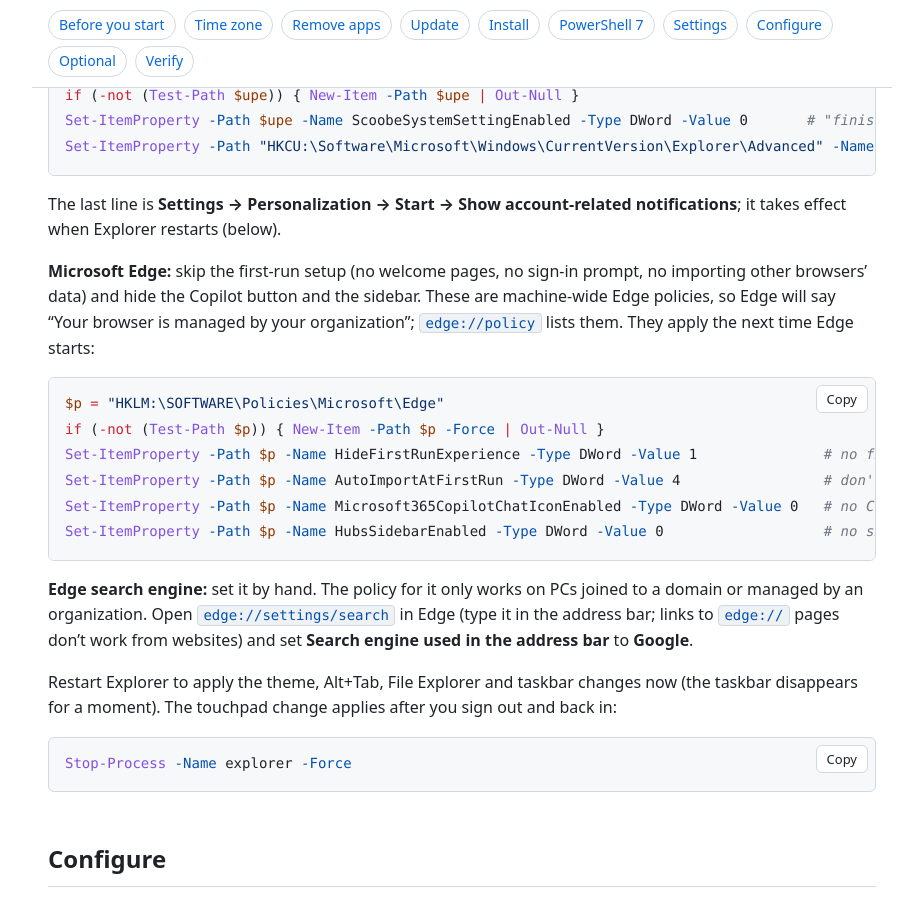
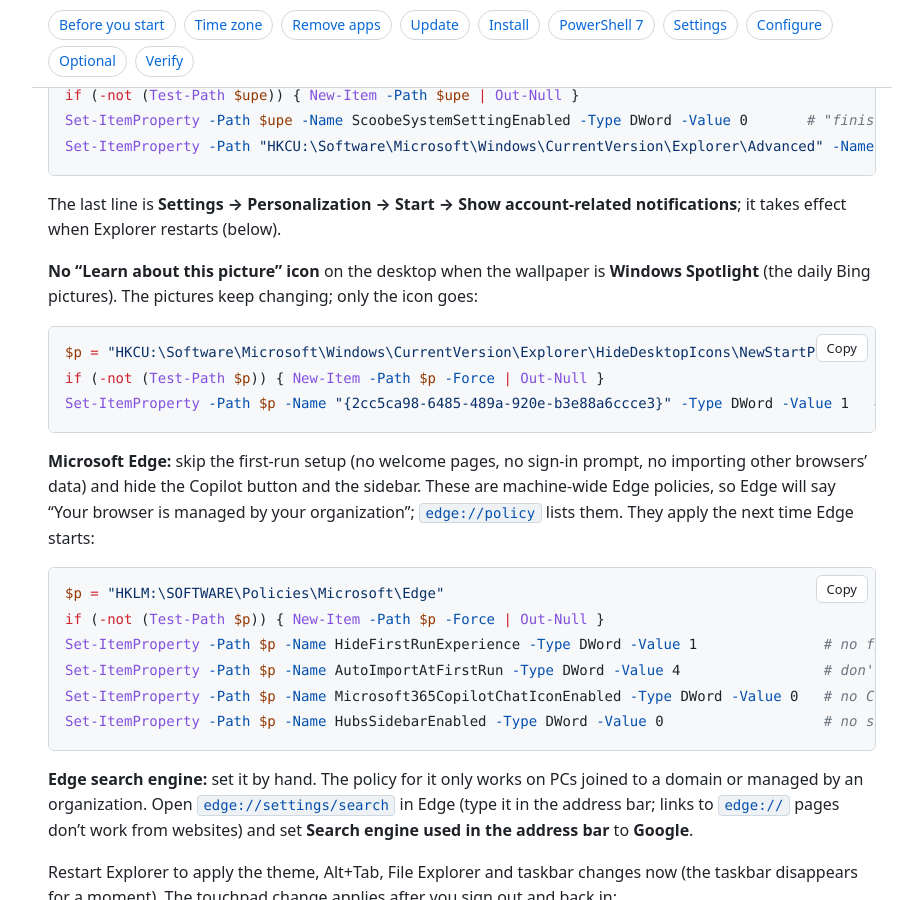
Before and after one commit to leewiscovitch/wiscovitch-install, a Jekyll site: the page built from windows.md, in a window 1280 px wide and 900 px high, scrolled down 11143 px. Shown: the whole window, without its empty margins (178-1101 px from the left). Built offline with Jekyll 4.4.1, drawn with Linux system fonts in a browser that asks for light colours.

Commit message:
Windows: hide the Spotlight 'Learn about this picture' desktop icon
Co-Authored-By: Claude Opus 5.5 <noreply@anthropic.com>

````diff
--- a/windows.md
+++ b/windows.md
@@ -348,6 +348,14 @@ Set-ItemProperty -Path "HKCU:\Software\Microsoft\Windows\CurrentVersion\Explorer
 
 The last line is **Settings → Personalization → Start → Show account-related notifications**; it takes effect when Explorer restarts (below).
 
+**No "Learn about this picture" icon** on the desktop when the wallpaper is **Windows Spotlight** (the daily Bing pictures). The pictures keep changing; only the icon goes:
+
+```powershell
+$p = "HKCU:\Software\Microsoft\Windows\CurrentVersion\Explorer\HideDesktopIcons\NewStartPanel"
+if (-not (Test-Path $p)) { New-Item -Path $p -Force | Out-Null }
+Set-ItemProperty -Path $p -Name "{2cc5ca98-6485-489a-920e-b3e88a6ccce3}" -Type DWord -Value 1   # hide "Learn about this picture"
+```
+
 **Microsoft Edge:** skip the first-run setup (no welcome pages, no sign-in prompt, no importing other browsers' data) and hide the Copilot button and the sidebar. These are machine-wide Edge policies, so Edge will say "Your browser is managed by your organization"; `edge://policy` lists them. They apply the next time Edge starts:
 
 ```powershell
````
Also changed, not shown: 1 other file.
